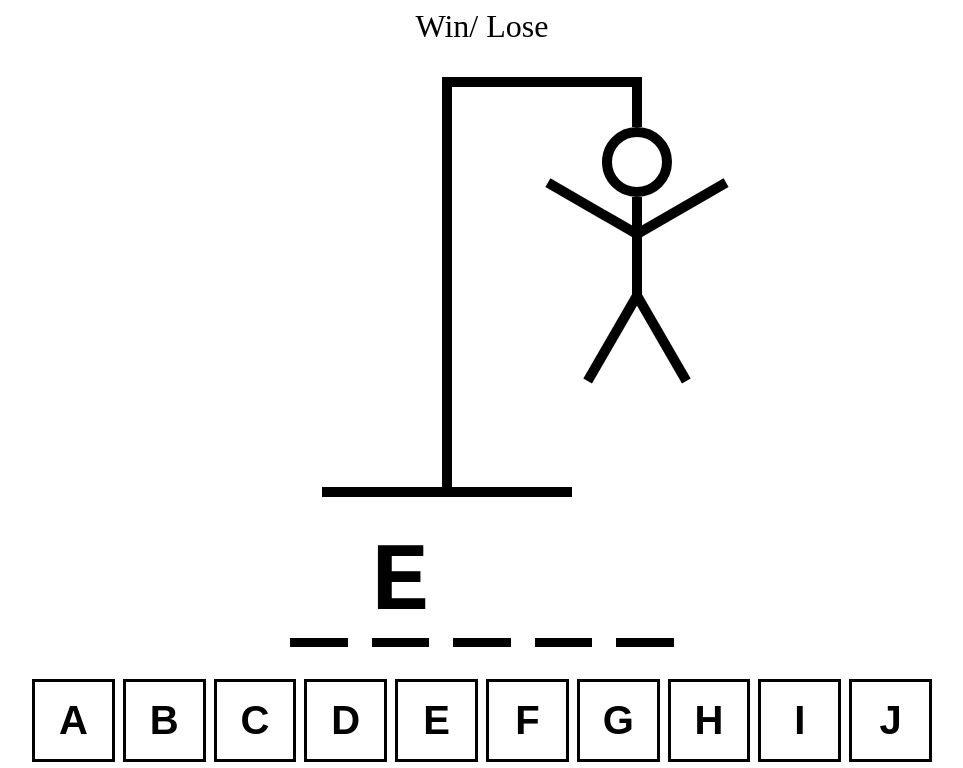
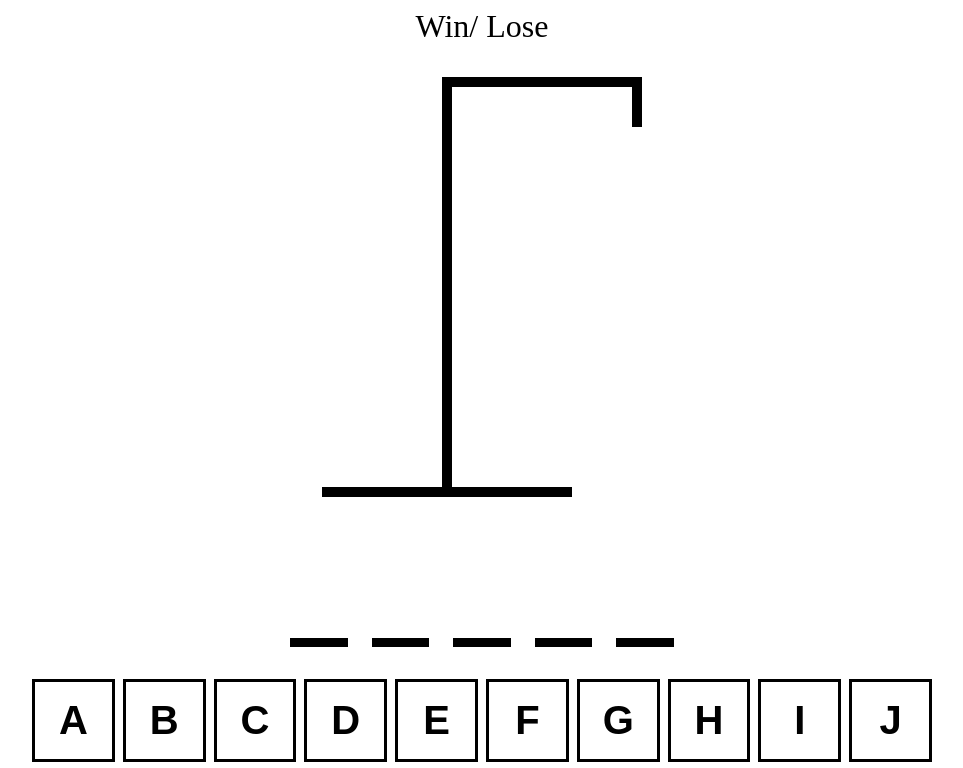
Before and after one commit to Itsyaboikris/hangman-react-typescript, a React (Vite) app: page / in a window 1280 px wide. Shown: the top 768 px of the page, without its empty margins (158-1121 px from the left). Built offline with nearby package versions, Linux system fonts and the light colour scheme.

Commit message:
hangman word logic

```diff
--- a/src/App.tsx
+++ b/src/App.tsx
@@ -12,6 +12,10 @@
 
 	const [guessedLetters, setGuessedLetters] = useState<string[]>([])
 
+	const incorrectLetters = guessedLetters.filter(
+		letter => !wordToGuess.includes(letter)
+	)
+
 	return (
    	 	<div style={{
 				maxWidth: "900px",
@@ -24,8 +28,8 @@
 
 			<div style={{  fontSize: "2rem", textAlign: "center" }}> Win/ Lose </div>
 
-			<HangmanDrawing/>
-			<HangmanWord/>
+			<HangmanDrawing numberOfGuesses={incorrectLetters.length} />
+			<HangmanWord guessedLetters={guessedLetters} wordToGuess={wordToGuess} />
 
 			<div style={{ alignSelf: "stretch" }}>
 				<Keyboard/>
--- a/src/HangmanDrawing.tsx
+++ b/src/HangmanDrawing.tsx
@@ -73,17 +73,18 @@
 	 }} />
 )
 
-export function HangmanDrawing() {
+const BODY_PARTS = [HEAD, BODY, RIGHTARM, LEFTARM, RIGHTLEG, LEFTLEG]
+
+type HangmanDrawingProps = {
+	numberOfGuesses: number
+}
+
+export function HangmanDrawing({numberOfGuesses}: HangmanDrawingProps) {
 
 	return (
 		<div style={{ position: "relative" }}>
 
-			{HEAD}
-			{BODY}
-			{RIGHTARM}
-			{LEFTARM}
-			{RIGHTLEG}
-			{LEFTLEG}
+			{BODY_PARTS.slice(0, numberOfGuesses)}
 
 			{/* top hook */}
 			<div style={{ height: "50px", width:"10px", background:"black", position:"absolute", top: 0, right: 0 }} />
--- a/src/HangmanWord.tsx
+++ b/src/HangmanWord.tsx
@@ -1,7 +1,9 @@
-export function HangmanWord() {
+type HangmanWordProps = {
+	guessedLetters: string[]
+	wordToGuess: string
+}
 
-	const word = "hello"
-	const guessedLetters =["e"]
+export function HangmanWord({guessedLetters, wordToGuess}: HangmanWordProps) {
 
 	return (
 		<div style ={{
@@ -12,7 +14,7 @@
 			textTransform: "uppercase",
 			fontFamily: "monospace"
 		 }}>
-			{word.split("").map((letter, index) => (
+			{wordToGuess.split("").map((letter, index) => (
 				<span style={{ borderBottom: ".1em solid black" }} key={index}>
 					<span style={{
 						visibility: guessedLetters.includes(letter) ? "visible" : "hidden"
```
